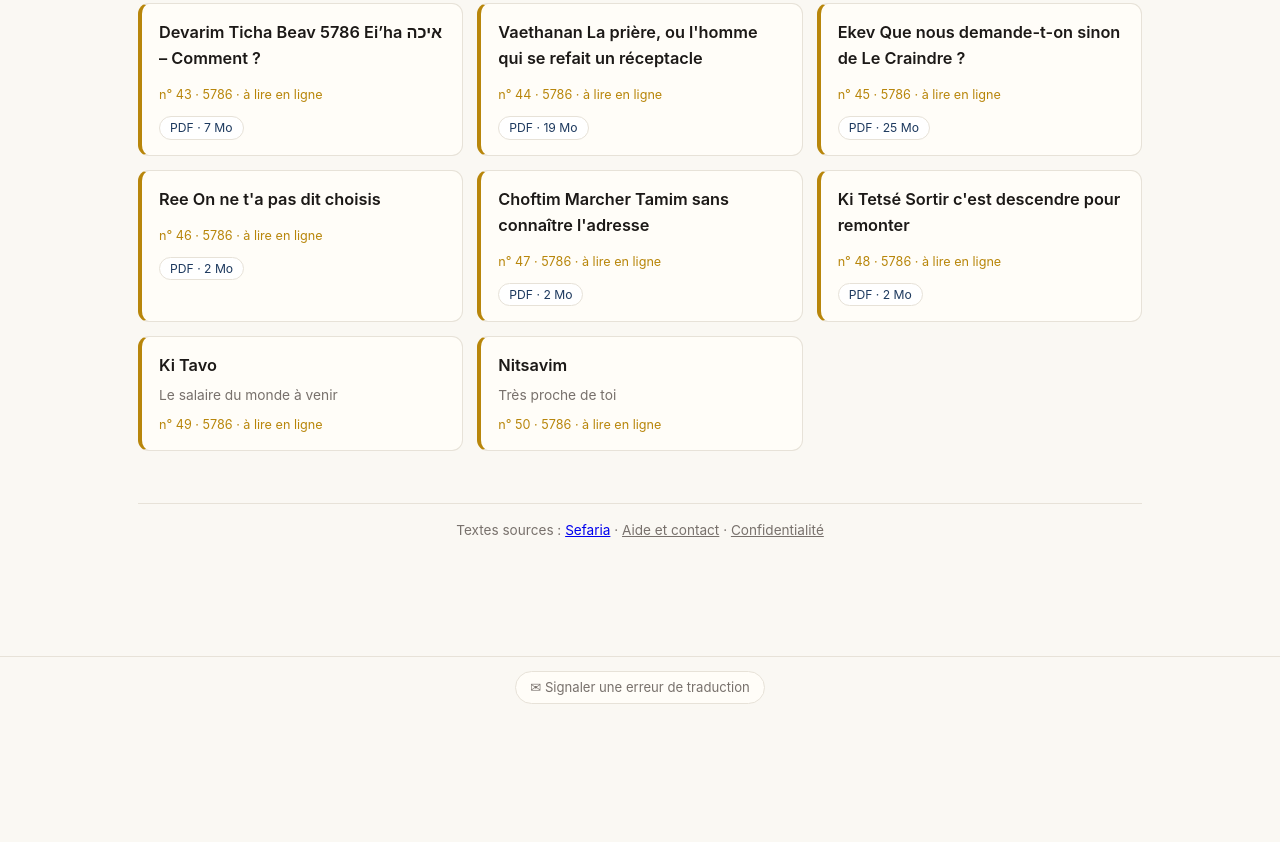
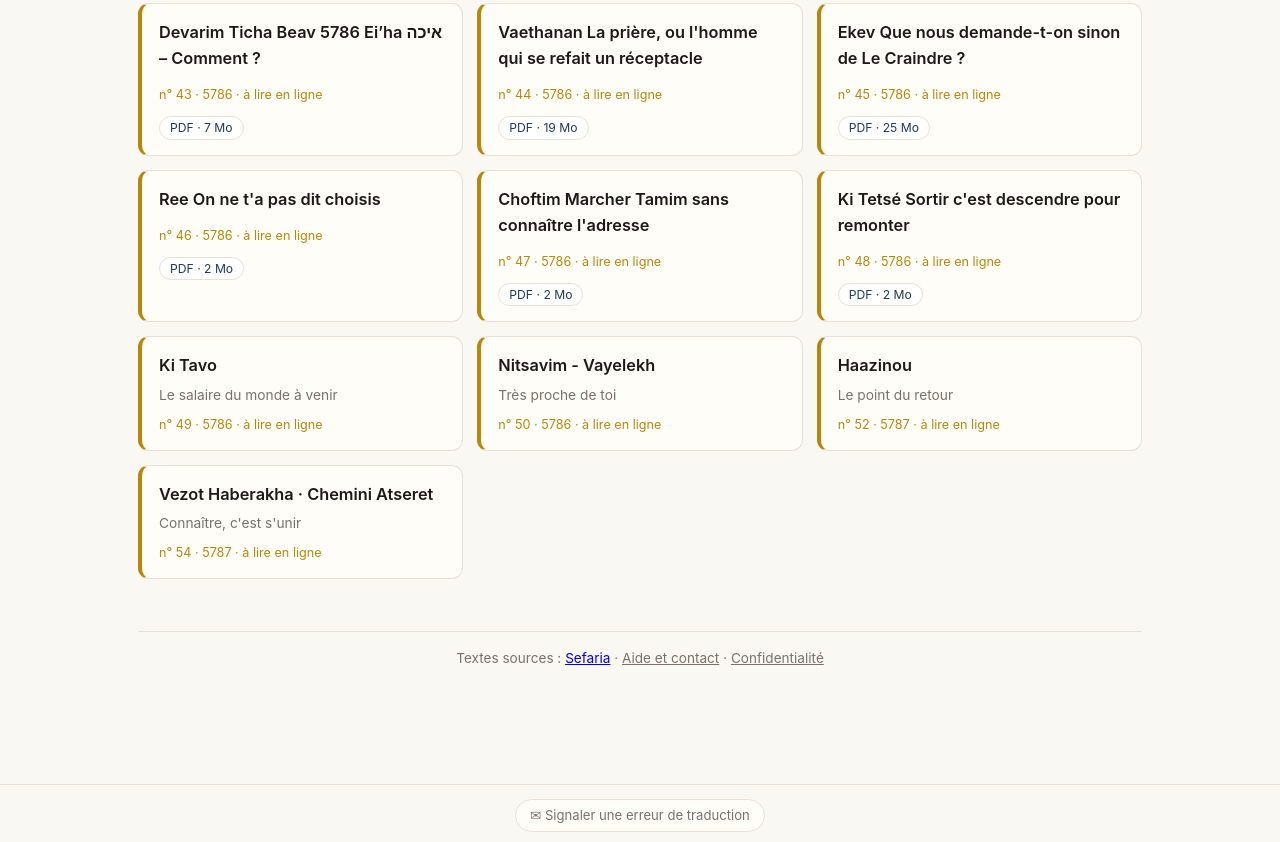
Before and after one commit to bben2/chiourimsba-portail, a plain HTML site: page index.html in a window 1280 px wide. Shown: the part 4551-5393 px from the top of the page. Before the commit the page ends 5265 px from the top, so only its background shows below. Drawn offline with Linux system fonts and the light colour scheme; a web font is replaced by a local one.

Commit message:
Devarim : fin du cycle (Vayelekh, Haazinou, Vezot Haberakha)
Co-Authored-By: Claude Opus 5.5 <noreply@anthropic.com>

```diff
--- a/index.html
+++ b/index.html
@@ -138,7 +138,9 @@ intégralement en français, face à l’hébreu.</p>
 <div class="card"><a class="main" href="chiourim/choftim.html"><span class="fr">Choftim Marcher Tamim sans connaître l&#x27;adresse</span><span class="meta"></span><span class="n">n° 47 · 5786 · à lire en ligne</span></a><a class="pdf" href="pdf/5786%20%7C%2047%20-%20Choftim%20Marcher%20Tamim%20sans%20connaître%20l%27adresse.pdf" title="Version PDF à imprimer">PDF · 2 Mo</a></div>
 <div class="card"><a class="main" href="chiourim/ki-tetse.html"><span class="fr">Ki Tetsé Sortir c&#x27;est descendre pour remonter</span><span class="meta"></span><span class="n">n° 48 · 5786 · à lire en ligne</span></a><a class="pdf" href="pdf/5786%20%7C%2048%20-%20Ki%20Tetsé%20Sortir%20c%27est%20descendre%20pour%20remonter.pdf" title="Version PDF à imprimer">PDF · 2 Mo</a></div>
 <a class="card" href="chiourim/ki-tavo.html"><span class="fr">Ki Tavo</span><span class="meta">Le salaire du monde à venir</span><span class="n">n° 49 · 5786 · à lire en ligne</span></a>
-<a class="card" href="chiourim/nitsavim.html"><span class="fr">Nitsavim</span><span class="meta">Très proche de toi</span><span class="n">n° 50 · 5786 · à lire en ligne</span></a>
+<a class="card" href="chiourim/nitsavim.html"><span class="fr">Nitsavim - Vayelekh</span><span class="meta">Très proche de toi</span><span class="n">n° 50 · 5786 · à lire en ligne</span></a>
+<a class="card" href="chiourim/haazinou-kippour.html"><span class="fr">Haazinou</span><span class="meta">Le point du retour</span><span class="n">n° 52 · 5787 · à lire en ligne</span></a>
+<a class="card" href="chiourim/chemini-atseret.html"><span class="fr">Vezot Haberakha · Chemini Atseret</span><span class="meta">Connaître, c&#x27;est s&#x27;unir</span><span class="n">n° 54 · 5787 · à lire en ligne</span></a>
 </div></section>
 
 <footer>Textes sources : <a href="https://www.sefaria.org">Sefaria</a> · <a href="aide.html" style="color:inherit">Aide et contact</a> · <a href="confidentialite.html" style="color:inherit">Confidentialité</a></footer>
```
